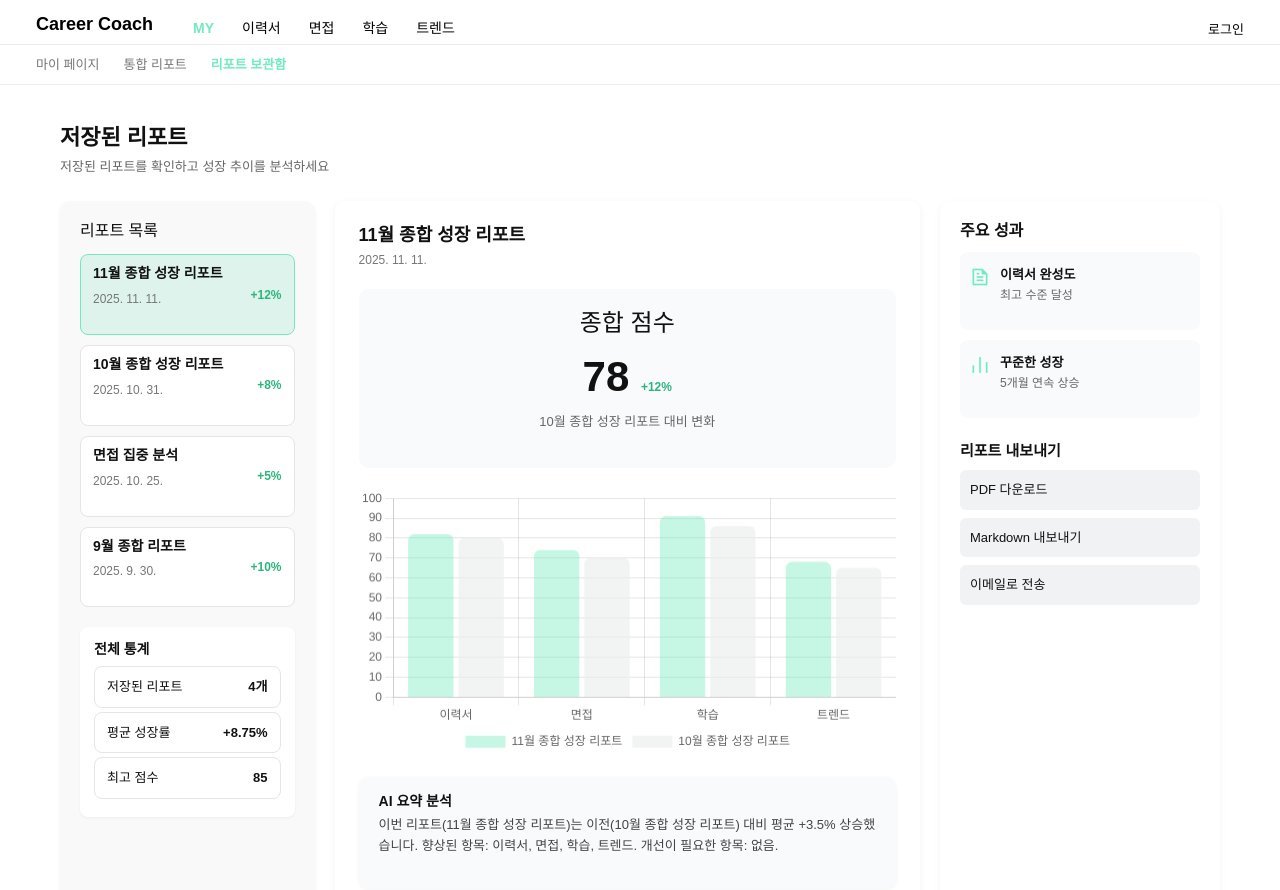
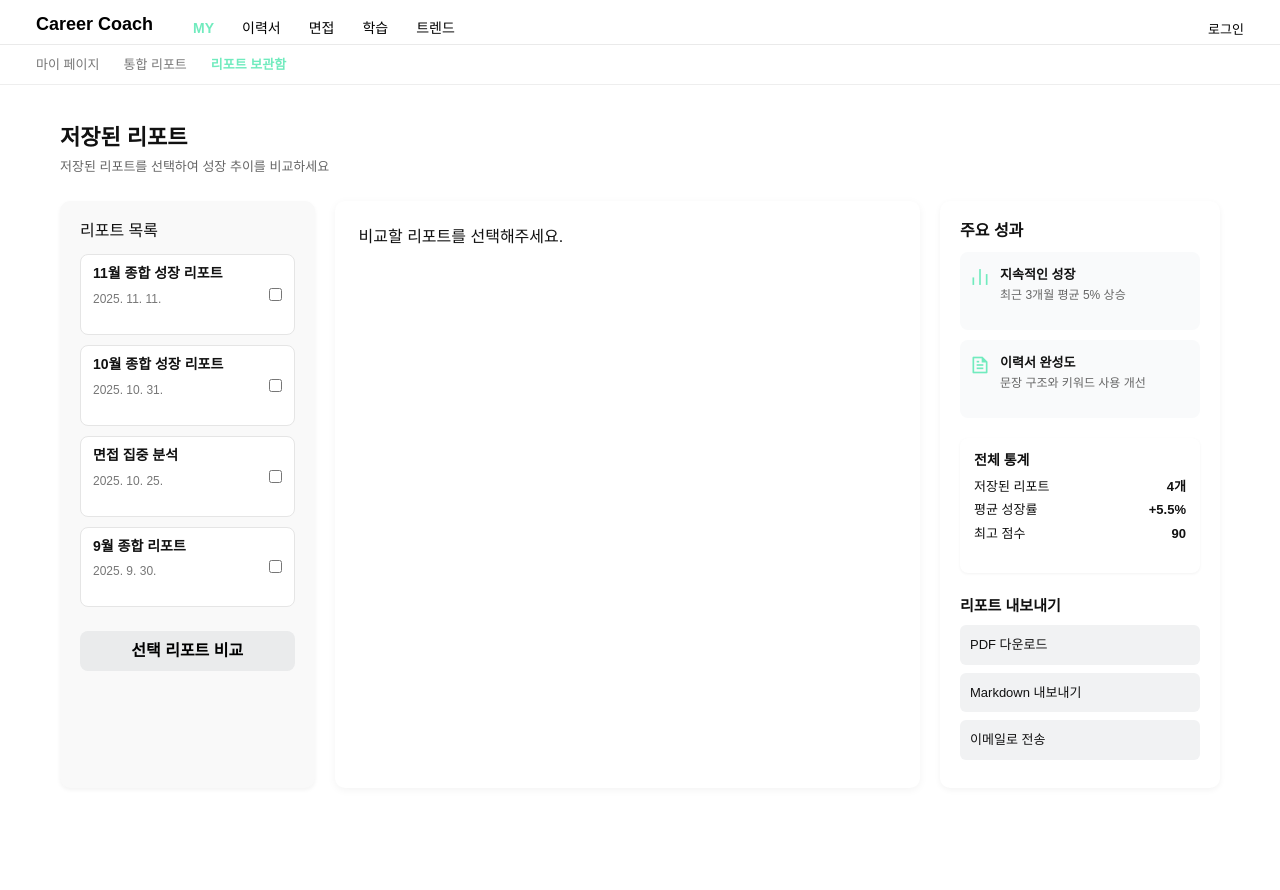
Before and after one commit to llbk-team/llbky-front, a Vue app: page /my/save in a window 1280 px wide. Shown: the top 890 px of the page. Built offline with nearby package versions, Linux system fonts and the light colour scheme; a web font is replaced by a local one.

Commit message:
style: 리포트 비교 UI 추가

```diff
--- a/src/views/my/MySave.vue
+++ b/src/views/my/MySave.vue
@@ -2,7 +2,7 @@
   <section class="report-save-page">
     <header class="page-header">
       <h2>저장된 리포트</h2>
-      <p>저장된 리포트를 확인하고 성장 추이를 분석하세요</p>
+      <p>저장된 리포트를 선택하여 성장 추이를 비교하세요</p>
     </header>
 
     <div class="report-container">
@@ -10,76 +10,68 @@
       <aside class="report-list">
         <h3>리포트 목록</h3>
         <ul>
-          <li
-            v-for="(report, i) in reports"
-            :key="i"
-            :class="{ active: selectedReport?.id === report.id }"
-            @click="selectReport(report)"
-          >
+          <li v-for="(report, i) in reports" :key="i" :class="{ active: selectedIds.includes(report.id) }"
+            @click="toggleSelect(report)">
             <div class="report-item">
               <div class="item-info">
                 <h4>{{ report.title }}</h4>
                 <p>{{ formatDate(report.created_at) }}</p>
               </div>
-              <span
-                class="growth"
-                :class="report.growth > 0 ? 'plus' : 'minus'"
-              >
-                {{ report.growth > 0 ? "+" : "" }}{{ report.growth }}%
-              </span>
+              <input type="checkbox" :value="report.id" v-model="selectedIds" @click.stop />
             </div>
           </li>
         </ul>
 
-        <div class="report-summary">
-          <h4>전체 통계</h4>
-          <ul>
-            <li>저장된 리포트 <strong>{{ reports.length }}개</strong></li>
-            <li>
-              평균 성장률
-              <strong :class="avgGrowth > 0 ? 'plus' : 'minus'">
-                {{ avgGrowth > 0 ? "+" : "" }}{{ avgGrowth }}%
-              </strong>
-            </li>
-            <li>최고 점수 <strong>{{ maxScore }}</strong></li>
-          </ul>
-        </div>
+        <!-- ✅ 비교 버튼 -->
+        <button class="compare-btn" :disabled="selectedIds.length !== 2" @click="compareSelected">
+          선택 리포트 비교
+        </button>
       </aside>
 
-<main class="report-detail" v-if="selectedReport">
-  <h3>{{ selectedReport.title }}</h3>
-  <p class="date">{{ formatDate(selectedReport.created_at) }}</p>
+      <!-- ✅ 중앙: 비교 결과 -->
+      <main class="report-detail">
+        <template v-if="selectedReports.length === 2">
+          <h3>리포트 비교</h3>
+          <p class="date">
+            {{ selectedReports[0].title }} vs {{ selectedReports[1].title }}
+          </p>
 
-  <!-- 종합 점수 -->
+          <!-- 종합 점수 비교 -->
           <div class="score-box">
-    <h4>종합 점수</h4>
+            <h4>종합 점수 비교</h4>
             <p class="score">
-      {{ selectedReport.score }}
-      <span class="growth" :class="selectedReport.growth > 0 ? 'plus' : 'minus'">
-        {{ selectedReport.growth > 0 ? '+' : '' }}{{ selectedReport.growth }}%
+              {{ selectedReports[0].score }} → {{ selectedReports[1].score }}
+              <span class="growth" :class="growthDiff > 0 ? 'plus' : 'minus'">
+                {{ growthDiff > 0 ? '+' : '' }}{{ growthDiff }}%
               </span>
             </p>
             <p class="compare-text">
-      {{ previousReport
-        ? `${previousReport.title} 대비 변화`
-        : '이전 리포트 없음' }}
+              {{ selectedReports[0].title }} 대비
+              {{ growthDiff > 0 ? '상승' : '하락' }}한 결과입니다
             </p>
           </div>
 
           <!-- ✅ 비교 차트 -->
           <div class="chart-section">
-    <canvas id="reportChart"></canvas>
+            <canvas id="compareChart"></canvas>
           </div>
 
-  <!-- ✅ AI 요약 분석 -->
+          <!-- ✅ AI 비교 요약 -->
           <div class="ai-summary-box">
-    <h4>AI 요약 분석</h4>
+            <h4>AI 비교 요약</h4>
             <p>{{ aiSummary }}</p>
           </div>
+        </template>
+
+        <!-- ⚠️ 선택 안 했을 때 -->
+        <template v-else>
+          <div class="empty-state">
+            <p>비교할 리포트를 선택해주세요.</p>
+          </div>
+        </template>
       </main>
 
-
-      <!-- ✅ 우측: 주요 성과 및 내보내기 -->
+      <!-- ✅ 우측: 주요 성과 + 전체 통계 + 내보내기 -->
       <aside class="report-insight">
         <div class="insight-section">
           <h3>주요 성과</h3>
@@ -90,6 +82,20 @@
               <p>{{ item.desc }}</p>
             </div>
           </div>
+        </div>
+
+        <div class="report-summary">
+          <h4>전체 통계</h4>
+          <ul>
+            <li>저장된 리포트 <strong>{{ reports.length }}개</strong></li>
+            <li>
+              평균 성장률
+              <strong :class="avgGrowth > 0 ? 'plus' : 'minus'">
+                {{ avgGrowth > 0 ? '+' : '' }}{{ avgGrowth }}%
+              </strong>
+            </li>
+            <li>최고 점수 <strong>{{ maxScore }}</strong></li>
+          </ul>
         </div>
 
         <div class="export-section">
@@ -104,148 +110,136 @@
 </template>
 
 <script setup>
-import { ref, onMounted } from "vue";
+import { ref, nextTick } from "vue";
 import Chart from "chart.js/auto";
 
+/* -----------------------------
+   📊 더미 리포트 데이터
+------------------------------ */
 const reports = ref([
-  {
-    id: 1,
-    title: "11월 종합 성장 리포트",
-    created_at: "2025-11-11",
-    score: 78,
-    growth: 12,
-    data: [82, 74, 91, 68],
-  },
-  {
-    id: 2,
-    title: "10월 종합 성장 리포트",
-    created_at: "2025-10-31",
-    score: 75,
-    growth: 8,
-    data: [80, 70, 86, 65],
-  },
-  {
-    id: 3,
-    title: "면접 집중 분석",
-    created_at: "2025-10-25",
-    score: 72,
-    growth: 5,
-    data: [76, 81, 74, 60],
-  },
-  {
-    id: 4,
-    title: "9월 종합 리포트",
-    created_at: "2025-09-30",
-    score: 70,
-    growth: 10,
-    data: [72, 65, 80, 68],
-  },
+  { id: 1, title: "11월 종합 성장 리포트", created_at: "2025-11-11", score: 83, growth: 5, data: [85, 80, 90, 78] },
+  { id: 2, title: "10월 종합 성장 리포트", created_at: "2025-10-31", score: 79, growth: 4, data: [80, 75, 87, 74] },
+  { id: 3, title: "면접 집중 분석", created_at: "2025-10-25", score: 74, growth: -2, data: [72, 70, 78, 68] },
+  { id: 4, title: "9월 종합 리포트", created_at: "2025-09-30", score: 76, growth: 6, data: [78, 72, 84, 70] },
 ]);
 
+/* -----------------------------
+   📈 상태값
+------------------------------ */
+const selectedIds = ref([]);
+const selectedReports = ref([]);
+const avgGrowth = ref(5.5);
+const maxScore = ref(90);
+const growthDiff = ref(0);
+const aiSummary = ref("");
+let chartInstance = null;
+
+/* -----------------------------
+   📊 주요 성과
+------------------------------ */
 const insights = ref([
-  { icon: "ri-file-text-line", title: "이력서 완성도", desc: "최고 수준 달성" },
-  { icon: "ri-bar-chart-line", title: "꾸준한 성장", desc: "5개월 연속 상승" },
+  { icon: "ri-bar-chart-line", title: "지속적인 성장", desc: "최근 3개월 평균 5% 상승" },
+  { icon: "ri-file-text-line", title: "이력서 완성도", desc: "문장 구조와 키워드 사용 개선" },
 ]);
 
-const selectedReport = ref(reports.value[0]);
-const previousReport = ref(null);
-const aiSummary = ref("");
-const avgGrowth = ref(8.75);
-const maxScore = ref(85);
-let chartInstance = null;
-
-onMounted(() => {
-  findPrevious(selectedReport.value);
-});
-
-function selectReport(report) {
-  selectedReport.value = report;
-  findPrevious(report);
+/* -----------------------------
+   ✅ 선택 토글
+------------------------------ */
+function toggleSelect(report) {
+  if (selectedIds.value.includes(report.id)) {
+    selectedIds.value = selectedIds.value.filter((id) => id !== report.id);
+  } else if (selectedIds.value.length < 2) {
+    selectedIds.value.push(report.id);
+  }
 }
 
-/* ✅ 선택된 리포트의 이전 리포트를 자동 탐색 */
-function findPrevious(current) {
-  const currentDate = new Date(current.created_at);
-  const prev = reports.value
-    .filter((r) => new Date(r.created_at) < currentDate)
-    .sort((a, b) => new Date(b.created_at) - new Date(a.created_at))[0];
-
-  previousReport.value = prev || null;
+/* -----------------------------
+   ✅ 비교 실행
+------------------------------ */
+function compareSelected() {
+  selectedReports.value = reports.value.filter((r) =>
+    selectedIds.value.includes(r.id)
+  );
   renderCompareChart();
   generateAISummary();
 }
 
-/* ✅ 비교 그래프 생성 */
+/* -----------------------------
+   ✅ 비교 차트 렌더링
+------------------------------ */
 function renderCompareChart() {
-  const ctx = document.getElementById("reportChart");
+  nextTick(() => {
+    const ctx = document.getElementById("compareChart");
     if (!ctx) return;
     if (chartInstance) chartInstance.destroy();
 
     const labels = ["이력서", "면접", "학습", "트렌드"];
-  const datasets = [
+    const [r1, r2] = selectedReports.value;
+
+    chartInstance = new Chart(ctx, {
+      type: "bar",
+      data: {
+        labels,
+        datasets: [
           {
-      label: selectedReport.value.title,
-      data: selectedReport.value.data,
+            label: r1.title,
+            data: r1.data,
+            backgroundColor: "rgba(234,235,236,0.6)",
+            borderColor: "#ccc",
+            borderRadius: 6,
+          },
+          {
+            label: r2.title,
+            data: r2.data,
             backgroundColor: "rgba(113,235,190,0.4)",
             borderColor: "#71EBBE",
             borderRadius: 6,
           },
-  ];
-
-  if (previousReport.value) {
-    datasets.push({
-      label: previousReport.value.title,
-      data: previousReport.value.data,
-      backgroundColor: "rgba(234,235,236,0.6)",
-      borderColor: "#ccc",
-      borderRadius: 6,
-    });
-  }
-
-  chartInstance = new Chart(ctx, {
-    type: "bar",
-    data: { labels, datasets },
+        ],
+      },
       options: {
         responsive: true,
         plugins: { legend: { position: "bottom" } },
         scales: { y: { beginAtZero: true, max: 100 } },
       },
     });
+  });
 }
 
-/* ✅ AI 요약 생성 (이전 리포트 대비 변화 문장) */
+/* -----------------------------
+   ✅ AI 요약 비교 문장 생성
+------------------------------ */
 function generateAISummary() {
-  if (!previousReport.value) {
-    aiSummary.value = "이전 리포트가 없어 비교할 수 없습니다.";
-    return;
-  }
+  const [r1, r2] = selectedReports.value;
+  if (!r1 || !r2) return;
 
-  const current = selectedReport.value.data;
-  const prev = previousReport.value.data;
-  const labels = ["이력서", "면접", "학습", "트렌드"];
+  const diff = (r2.score - r1.score).toFixed(1);
+  growthDiff.value = diff;
 
-  const diffs = current.map((v, i) => v - prev[i]);
-  const improved = labels.filter((_, i) => diffs[i] > 0);
-  const declined = labels.filter((_, i) => diffs[i] < 0);
+  const improved = [];
+  const declined = [];
 
-  const avgDiff = (
-    current.reduce((a, b) => a + b) / current.length -
-    prev.reduce((a, b) => a + b) / prev.length
-  ).toFixed(1);
+  r2.data.forEach((v, i) => {
+    const label = ["이력서", "면접", "학습", "트렌드"][i];
+    if (v > r1.data[i]) improved.push(label);
+    else if (v < r1.data[i]) declined.push(label);
+  });
 
   aiSummary.value = `
-    이번 리포트(${selectedReport.value.title})는 이전(${previousReport.value.title}) 대비
-    평균 ${avgDiff > 0 ? "+" + avgDiff : avgDiff}% ${avgDiff > 0 ? "상승" : "하락"}했습니다.
+    ${r2.title}는 ${r1.title} 대비 평균 ${diff > 0 ? "+" + diff : diff}% ${diff > 0 ? "상승" : "하락"}했습니다.
     향상된 항목: ${improved.length ? improved.join(", ") : "없음"}.
     개선이 필요한 항목: ${declined.length ? declined.join(", ") : "없음"}.
   `;
 }
 
-/* ✅ 날짜 포맷 */
+/* -----------------------------
+   ✅ 날짜 포맷
+------------------------------ */
 function formatDate(dateStr) {
   return new Date(dateStr).toLocaleDateString("ko-KR");
 }
 </script>
+
 
 
 <style scoped>
@@ -255,14 +249,37 @@ function formatDate(dateStr) {
   padding: 40px 60px;
   color: #111;
 }
+
 .page-header {
   margin-bottom: 24px;
 }
+
+
+.compare-btn {
+  width: 100%;
+  margin-top: 14px;
+  background: #71ebbe;
+  color: #000;
+  font-weight: 600;
+  border: none;
+  border-radius: 8px;
+  padding: 8px;
+  cursor: pointer;
+  transition: 0.2s;
+}
+
+.compare-btn:disabled {
+  background: #eaebec;
+  cursor: not-allowed;
+}
+
+
 .page-header h2 {
   font-size: 22px;
   font-weight: 700;
   margin-bottom: 6px;
 }
+
 .page-header p {
   font-size: 13px;
   color: #666;
@@ -286,15 +303,18 @@ function formatDate(dateStr) {
   padding: 20px;
   box-shadow: 0 2px 4px rgba(0, 0, 0, 0.05);
 }
+
 .report-list h3 {
   font-size: 16px;
   margin-bottom: 14px;
 }
+
 .report-list ul {
   list-style: none;
   padding: 0;
   margin: 0;
 }
+
 .report-list li {
   background: #ffffff;
   border: 1px solid #e5e5e5;
@@ -304,30 +324,37 @@ function formatDate(dateStr) {
   cursor: pointer;
   transition: 0.2s;
 }
+
 .report-list li.active {
   border-color: #71ebbe;
   background: #ddf3eb;
 }
+
 .report-item {
   display: flex;
   justify-content: space-between;
   align-items: center;
 }
+
 .item-info h4 {
   font-size: 14px;
   font-weight: 600;
 }
+
 .item-info p {
   font-size: 12px;
   color: #777;
 }
+
 .growth {
   font-size: 12px;
   font-weight: 600;
 }
+
 .growth.plus {
   color: #2cb67d;
 }
+
 .growth.minus {
   color: #ef4444;
 }
@@ -343,20 +370,24 @@ function formatDate(dateStr) {
   margin-top: 20px;
   box-shadow: 0 1px 3px rgba(0, 0, 0, 0.05);
 }
+
 .report-summary h4 {
   font-size: 14px;
   font-weight: 600;
   margin-bottom: 8px;
 }
+
 .report-summary ul {
   list-style: none;
   padding: 0;
 }
+
 .report-summary li {
   display: flex;
   justify-content: space-between;
   margin-bottom: 4px;
 }
+
 .report-summary strong {
   font-weight: 700;
 }
@@ -370,11 +401,13 @@ function formatDate(dateStr) {
   padding: 24px;
   box-shadow: 0 2px 8px rgba(0, 0, 0, 0.05);
 }
+
 .report-detail h3 {
   font-size: 18px;
   font-weight: 600;
   margin-bottom: 4px;
 }
+
 .report-detail .date {
   font-size: 12px;
   color: #777;
@@ -389,11 +422,13 @@ function formatDate(dateStr) {
   padding: 20px;
   margin-bottom: 20px;
 }
+
 .score {
   font-size: 42px;
   font-weight: 700;
   margin: 4px 0;
 }
+
 .compare-text {
   font-size: 13px;
   color: #666;
@@ -413,11 +448,13 @@ function formatDate(dateStr) {
   padding: 20px;
   box-shadow: 0 2px 6px rgba(0, 0, 0, 0.05);
 }
+
 .insight-section h3 {
   font-size: 16px;
   font-weight: 600;
   margin-bottom: 12px;
 }
+
 .insight-card {
   display: flex;
   align-items: flex-start;
@@ -427,13 +464,16 @@ function formatDate(dateStr) {
   padding: 10px;
   border-radius: 8px;
 }
+
 .insight-card i {
   font-size: 20px;
   color: #71ebbe;
 }
+
 .insight-card strong {
   font-size: 13px;
 }
+
 .insight-card p {
   font-size: 12px;
   color: #666;
@@ -443,11 +483,13 @@ function formatDate(dateStr) {
 .export-section {
   margin-top: 24px;
 }
+
 .export-section h3 {
   font-size: 15px;
   font-weight: 600;
   margin-bottom: 10px;
 }
+
 .export-btn {
   width: 100%;
   background: #f1f2f3;
@@ -461,6 +503,7 @@ function formatDate(dateStr) {
   cursor: pointer;
   transition: 0.2s;
 }
+
 .export-btn:hover {
   background: #a2f1d6;
 }
@@ -470,18 +513,19 @@ function formatDate(dateStr) {
   border-radius: 10px;
   padding: 16px 20px;
   margin-top: 20px;
-  box-shadow: 0 1px 4px rgba(0,0,0,0.05);
+  box-shadow: 0 1px 4px rgba(0, 0, 0, 0.05);
 }
+
 .ai-summary-box h4 {
   font-size: 14px;
   font-weight: 600;
   margin-bottom: 6px;
   color: #111;
 }
+
 .ai-summary-box p {
   font-size: 13px;
   color: #444;
   line-height: 1.6;
 }
-
 </style>
```
Lines whose indentation alone changed are shown as unchanged.
